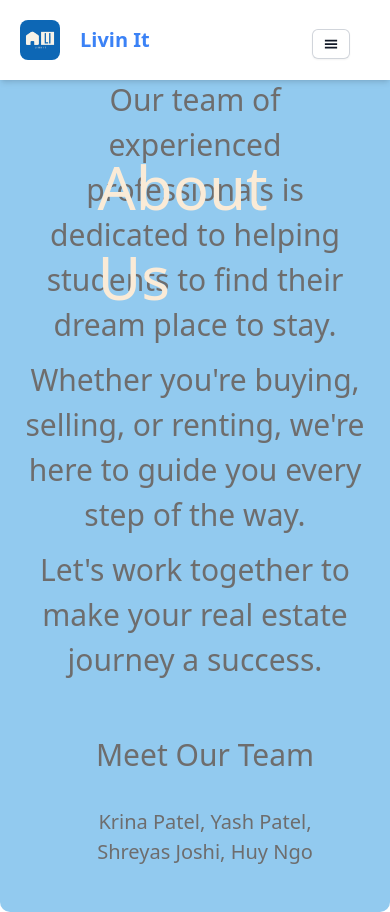
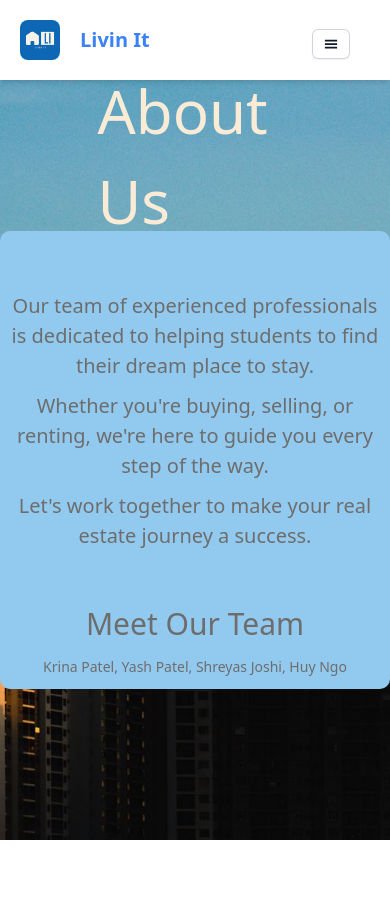
Before and after one commit to soulden1202/group-3-capstone-project, a React (Create React App) app: page /about in a window 390 px wide. After the commit the page ends 844 px from the top, so only its background shows below. Built offline with nearby package versions, Linux system fonts and the light colour scheme; no server answers.

Commit message:
Update About.css

```diff
--- a/src/containers/about/About.css
+++ b/src/containers/about/About.css
@@ -1,3 +1,5 @@
+/* About.css */
+
 .about-container {
   display: flex;
   flex-direction: column;
@@ -16,7 +18,7 @@
   left: 50%;
   transform: translate(-50%, -50%);
   font-size: 3rem;
-    margin:0;
+  margin: 0;
   color: antiquewhite;
 }
 
@@ -26,9 +28,7 @@
   color: #6e6d6d;
 }
 
-
 .team-container {
-
   display: flex;
   flex-direction: column;
   justify-content: right;
@@ -38,10 +38,9 @@
   color: white;
 }
 
-
 .team-box {
   background-color: #92caef;
-    padding: 20px;
+  padding: 10px;
   border-radius: 10px;
 }
 
@@ -50,16 +49,58 @@
   margin-bottom: 10px;
   text-align: center;
 }
+
 .team-container ul {
   list-style: none;
   margin: 10px;
   padding: 10px;
   text-align: center;
   color: #6e6d6d;
-
 }
 
 .team-container li {
   font-size: 20px;
   margin-bottom: 5px;
 }
+
+/* Responsive styles */
+
+@media only screen and (max-width: 768px) {
+  .about-container h1 {
+    font-size: 2rem;
+    top: 15%;
+  }
+
+  .about-container h2 {
+    font-size: 24px;
+  }
+
+  .team-container {
+    margin-left: 0;
+  }
+
+  .team-container li {
+    font-size: 16px;
+  }
+}
+
+@media only screen and (max-width: 480px) {
+  .about-container h1 {
+    font-size: 1.5rem;
+    top: 10%;
+  }
+
+  .about-container h2 {
+    font-size: 20px;
+  }
+
+  .team-container ul {
+    margin: 0;
+    padding: 0;
+  }
+
+  .team-container li {
+    font-size: 14px;
+    margin-bottom: 2px;
+  }
+}
```
Lines whose indentation alone changed are shown as unchanged.
